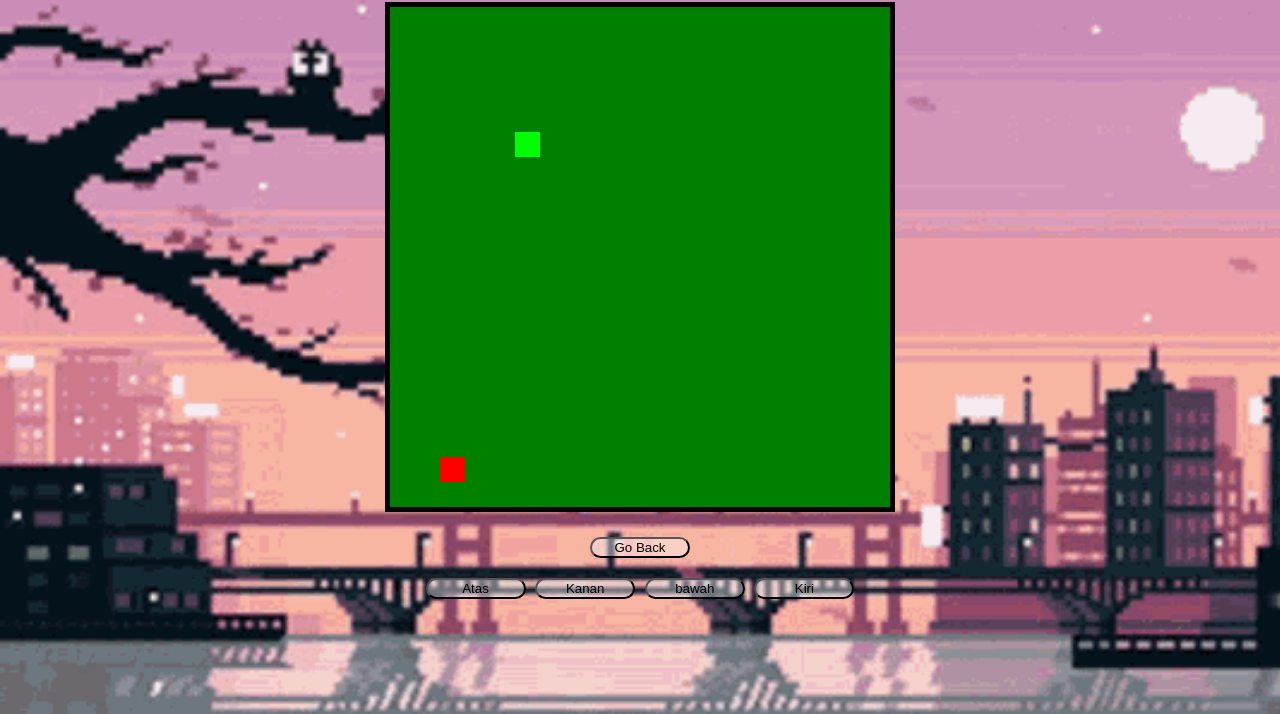
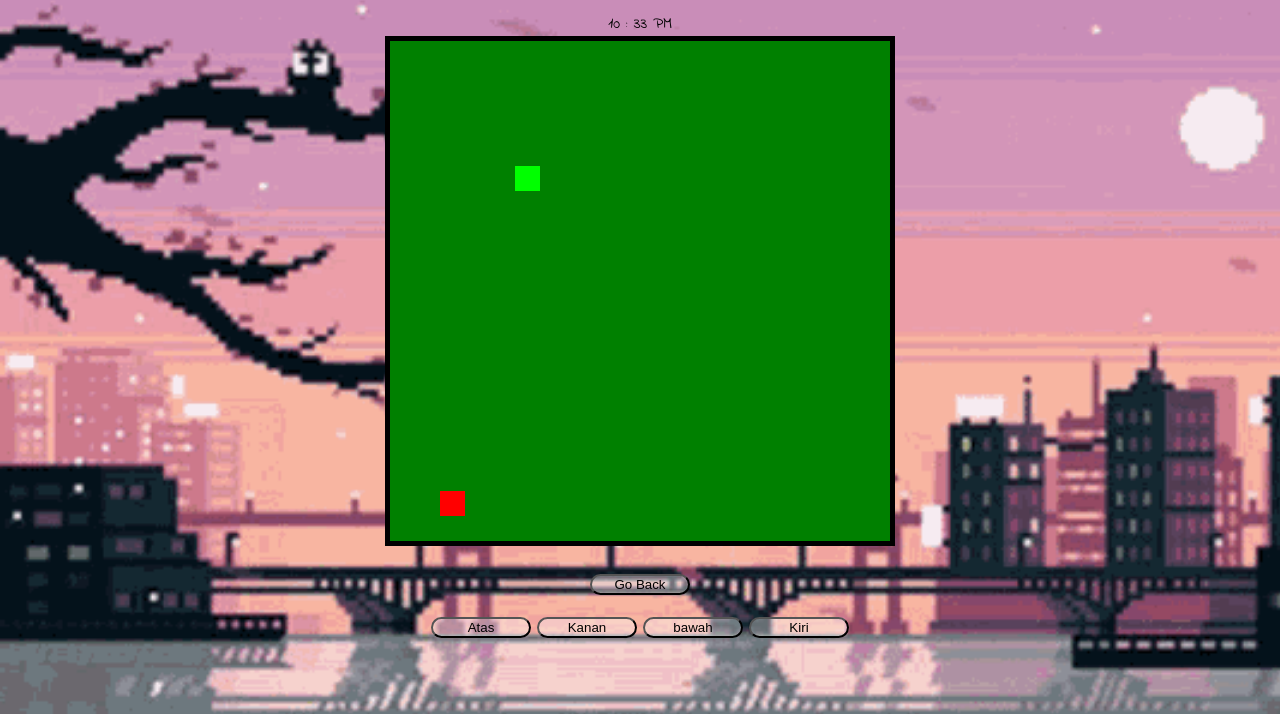
Before and after one commit to Relchzen/thebaddestduck, a website: page play.html in a window 1280 px wide. Shown: the part 86-800 px from the top of the page. Drawn offline with nearby package versions, Linux system fonts and the light colour scheme.

Commit message:
update clock on play

```diff
--- a/play.css
+++ b/play.css
@@ -1,5 +1,5 @@
 body{
-  font-family: 'Courier New', Courier, monospace;
+  font-family: "Indie Flower";
   text-align: center;
   display: flex;
   flex-direction: row;
--- a/play.html
+++ b/play.html
@@ -21,6 +21,12 @@
     <div id="bungkus">
 
         <h1>Snake</h1>
+        <div id="clock">
+            <span id="minutes">00</span>
+            <span>:</span>
+            <span id="seconds">00</span>
+            <span id="session">AM</span>
+        </div>
         <canvas id="board" style="border: 5px solid black;"></canvas>
         <div>
             <button id="back">Go Back</button>
@@ -37,6 +43,7 @@
             window.location.href = "main.html";
         })
     </script>
+    <script src="clockScript.js"></script>
 </body>
 
 </html>
```
